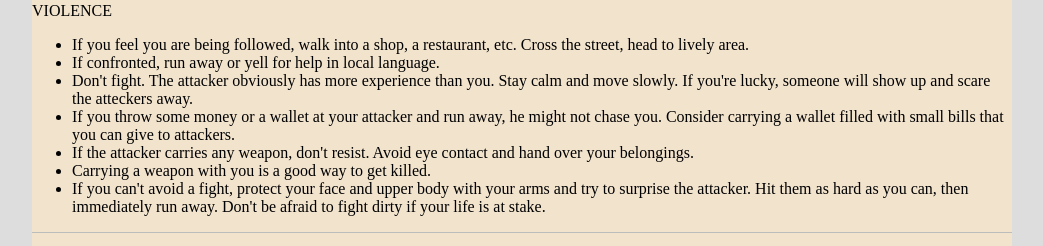
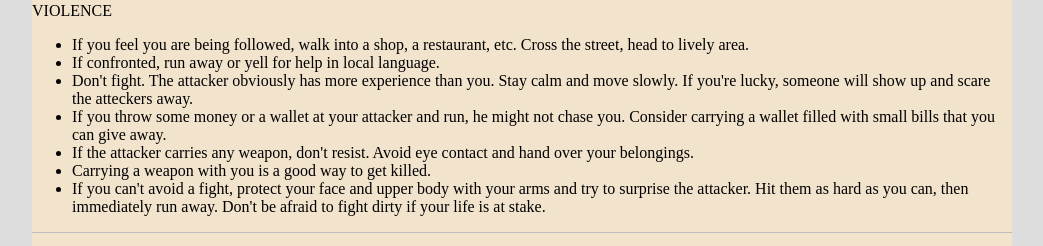
Before and after one commit to witba/witba.github.io, a Jekyll site: the page built from travel/safety.html, in a window 1280 px wide. Shown: the part 762-1008 px from the top of the page, without its empty margins (118-1161 px from the left). Built offline with Jekyll 4.4.1, drawn with Linux system fonts in a browser that asks for light colours.

Commit message:
Update safety.html

```diff
--- a/travel/safety.html
+++ b/travel/safety.html
@@ -37,7 +37,7 @@
 <li>If you feel you are being followed, walk into a shop, a restaurant, etc. Cross the street, head to lively area.</li>
 <li>If confronted, run away or yell for help in local language.</li>
 <li>Don't fight. The attacker obviously has more experience than you. Stay calm and move slowly. If you're lucky, someone will show up and scare the atteckers away.</li>
-<li>If you throw some money or a wallet at your attacker and run away, he might not chase you. Consider carrying a wallet filled with small bills that you can give to attackers.</li>
+<li>If you throw some money or a wallet at your attacker and run, he might not chase you. Consider carrying a wallet filled with small bills that you can give away.</li>
 <li>If the attacker carries any weapon, don't resist. Avoid eye contact and hand over your belongings.</li>
 <li>Carrying a weapon with you is a good way to get killed.</li>
 <li>If you can't avoid a fight, protect your face and upper body with your arms and try to surprise the attacker. Hit them as hard as you can, then immediately run away. Don't be afraid to fight dirty if your life is at stake.</li>
```
